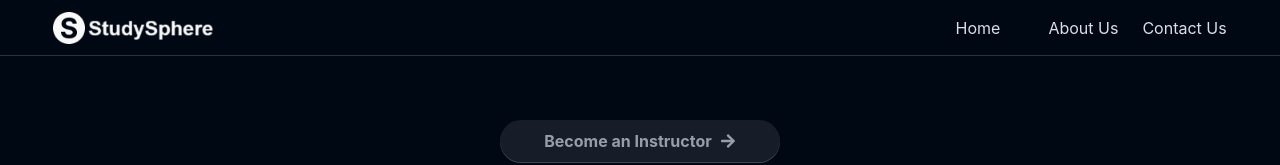
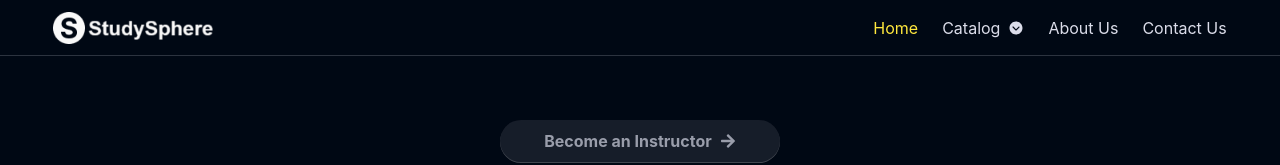
Before and after one commit to lokeshloki3/edtech-full, a React (Vite) app: page / in a window 1280 px wide. Shown: the top 165 px of the page. Built offline with nearby package versions, Linux system fonts and the light colour scheme.

Commit message:
Navbar updated

```diff
--- a/src/components/common/Navbar.jsx
+++ b/src/components/common/Navbar.jsx
@@ -1,9 +1,58 @@
-import React from "react"
-import { Link } from "react-router-dom"
+import React, { useEffect, useState } from "react"
+import { Link, matchPath, useLocation } from "react-router-dom"
 import logo from "../../assets/Logo/Logo-Full-Light.png"
 import { NavbarLinks } from "../../data/navbar-links"
+import { useSelector } from "react-redux"
+import { IoIosArrowDropdownCircle } from "react-icons/io"
+
+// const subLinks = [
+//   {
+//     title: "Python",
+//     link: "/catalog/python",
+//   },
+//   {
+//     title: "Javascript",
+//     link: "/catalog/javascript",
+//   },
+//   {
+//     title: "Web Development",
+//     link: "/catalog/web-development",
+//   },
+//   {
+//     title: "Android Development",
+//     link: "/catalog/android-development",
+//   },
+// ];
 
 const Navbar = () => {
+	const { token } = useSelector((state) => state.auth);
+	const { user } = useSelector((state) => state.profile);
+	const { totalItems } = useSelector((state) => state.cart);
+	const location = useLocation();
+
+	const [subLinks, setSubLinks] = useState([]);
+	const [loading, setLoading] = useState(false);
+
+	useEffect(() => {
+		const fetchCategories = async () => {
+			try {
+				setLoading(true);
+				const result = await apiConnector("GET", categories.CATEGORIES_API);
+				console.log("Printing Sublinks result:", result);
+				setSubLinks(result.data.data);
+			} catch (error) {
+				console.log("Could not fetch Categories.", error);
+			} finally {
+				setLoading(false);
+			}
+		}
+		fetchCategories();
+	}, [])
+
+	const matchRoute = (route) => {
+		return matchPath({ path: route }, location.pathname);
+	}
+
 	return (
 		<div className='flex h-14 items-center justify-center border-b-[1px] border-b-richblack-700'>
 			<div className='flex w-11/12 max-w-(--max-content) items-center justify-between'>
@@ -18,11 +67,38 @@ const Navbar = () => {
 								return (
 									<li key={index}>
 										{
-                                            link.title === "Catalog" ? (<div></div>) : (<Link to={link?.path}>
-                                                <p>
+											link.title === "Catalog" ? (
+												<div className="relative flex items-center gap-2 group">
+													<p>{link.title}</p>
+													<IoIosArrowDropdownCircle />
+													<div className='invisible absolute left-[50%]
+                                    		translate-x-[-50%] translate-y-[80%] top-[50%]
+                               				flex flex-col rounded-md bg-richblack-5 p-4 text-richblack-900
+                                				opacity-0 transition-all duration-200 group-hover:visible
+                                				group-hover:opacity-100 lg:w-[300px]'>
+
+														<div className='absolute left-[50%] top-0 translate-x-[80%]
+                                					translate-y-[-45%] h-6 w-6 rotate-45 rounded bg-richblack-5'>
+														</div>
+														{
+															subLinks.length ? (
+																subLinks.map((subLink, index) => (
+																	<Link to={`${subLink.link}`} key={index}>
+																		<p>{subLink.title}</p>
+																	</Link>
+																))
+															) : (<div></div>)
+														}
+
+													</div>
+												</div>
+											) : (
+												<Link to={link?.path}>
+													<p className={`${matchRoute(link?.path) ? "text-yellow-25" : "text-richblack-25"}`}>
 														{link.title}
 													</p>
-                                            </Link>)
+												</Link>
+											)
 										}
 									</li>
 								)
--- a/src/components/core/Auth/Template.jsx
+++ b/src/components/core/Auth/Template.jsx
@@ -2,7 +2,15 @@ import React from 'react'
 
 const Template = () => {
   return (
-    <div>Template</div>
+    <div>
+    {loading ? (
+      <div></div>
+    ): (
+      <div>
+
+      </div>
+    )}
+    </div>
   )
 }
 
```
Lines whose indentation alone changed are shown as unchanged.
